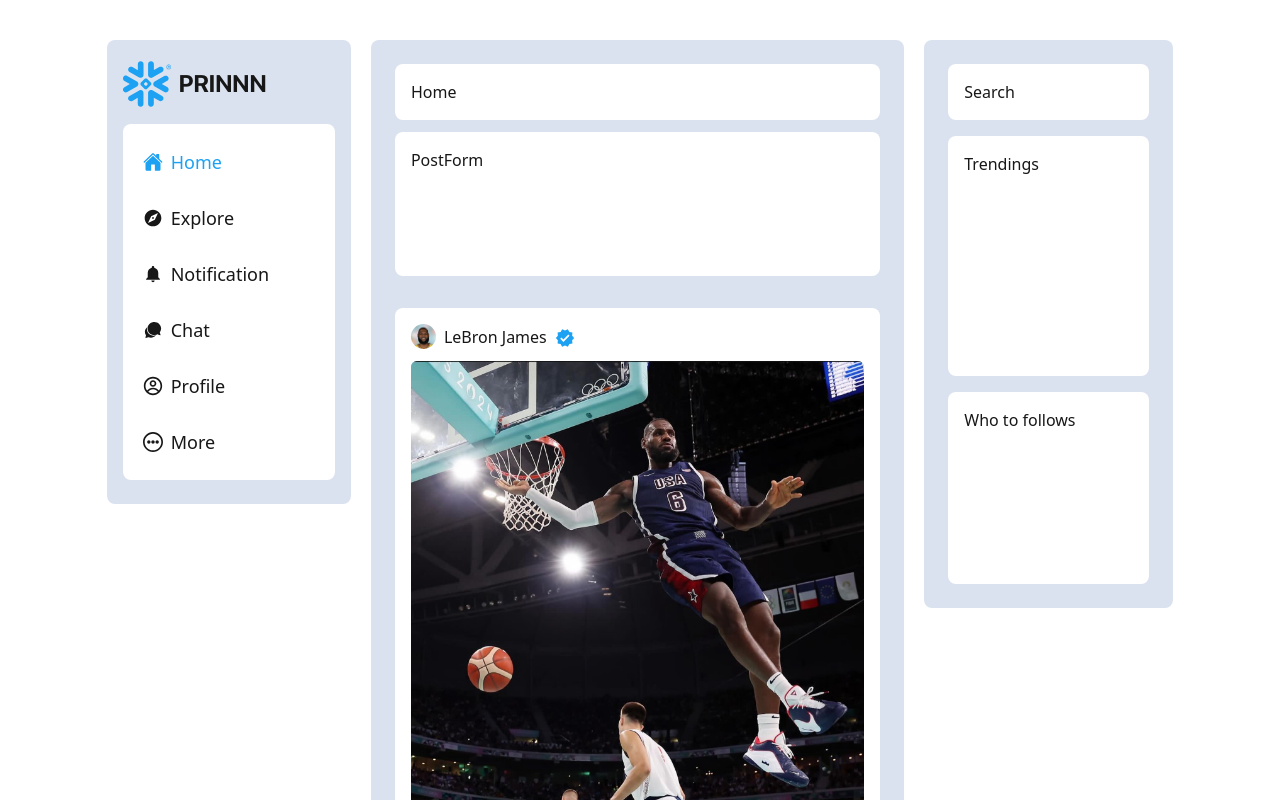
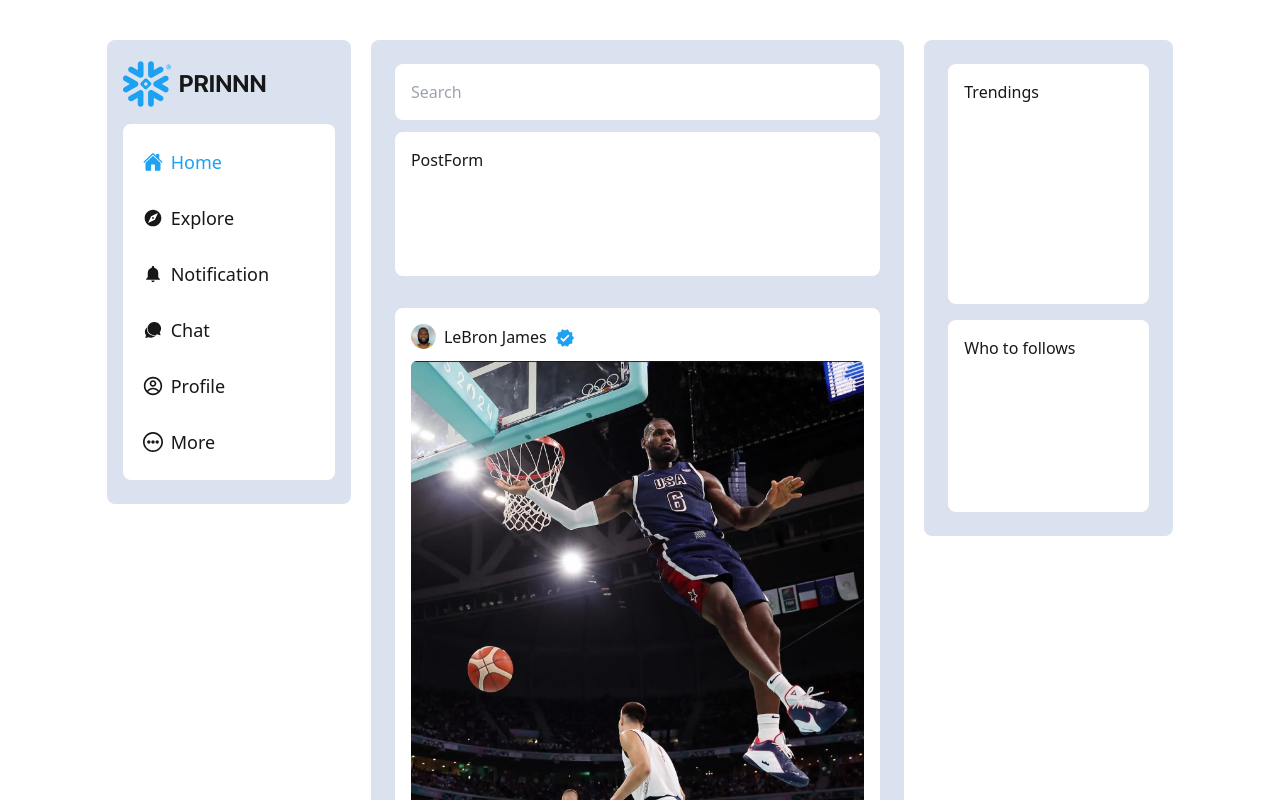
Before and after one commit to prinnnnnn/indiv-2024-client, a Next.js app: page /home in a window 1280 px wide. Shown: the top 800 px of the page. Built offline with nearby package versions, Linux system fonts and the light colour scheme.

Commit message:
components

```diff
--- a/src/app/home/PostForm.tsx
+++ b/src/app/home/PostForm.tsx
@@ -1,7 +1,11 @@
 import React from "react";
 
 const PostForm = () => {
-    return <div>PostForm</div>;
+  return (
+    <div className="bg-white dark:bg-[#3e3e3e] w-full min-h-36 rounded-lg p-4 mb-5">
+      PostForm
+    </div>
+  );
 };
 
 export default PostForm;
--- /dev/null
+++ b/src/app/home/SearchBar.tsx
@@ -0,0 +1,16 @@
+import React from "react";
+
+const SearchBar = () => {
+  return (
+    <div className="flex">
+      <input
+        className="bg-white dark:bg-[#3e3e3e] focus:ring-2 focus:ring-[#1DA1F2] dark:focus:ring-white w-full min-h-12 rounded-lg p-4"
+        type="text"
+        placeholder="Search"
+      />
+      {/* <FaSearch /> */}
+    </div>
+  );
+};
+
+export default SearchBar;
--- a/src/app/home/SideBar.tsx
+++ b/src/app/home/SideBar.tsx
@@ -4,7 +4,7 @@ const SideBar = () => {
   return (
     <div className="flex-grow bg-[#DBE2EF] dark:bg-[#282828] rounded-lg px-6 py-6 h-fit">
     <div className="flex flex-col gap-4">
-      <div className="bg-white dark:bg-[#3e3e3e] w-full min-h-4 rounded-lg p-4">Search</div>
+      {/* <div className="bg-white dark:bg-[#3e3e3e] w-full min-h-4 rounded-lg p-4">Search</div> */}
       <div className="bg-white dark:bg-[#3e3e3e] w-full min-h-60 rounded-lg p-4">
         Trendings
       </div>
--- a/src/app/home/page.tsx
+++ b/src/app/home/page.tsx
@@ -11,6 +11,8 @@ import { MdExplore } from "react-icons/md";
 import SideNav from "./SideNav";
 import SideBar from "./SideBar";
 import PostWidget from "./PostWidget";
+import PostForm from "./PostForm";
+import SearchBar from "./SearchBar";
 
 const HomePage = () => {
     const menus = [
@@ -51,10 +53,8 @@ const HomePage = () => {
         {/* feeds, Form for create post, posts of the followers */}
         <div className="basis-1/2 bg-[#DBE2EF] dark:bg-[#282828] px-6 py-6 rounded-lg">
           <div className="flex flex-col gap-3">
-            <div className="bg-white dark:bg-[#3e3e3e] w-full min-h-12 rounded-lg p-4">Home</div>
-            <div className="bg-white dark:bg-[#3e3e3e] w-full min-h-36 rounded-lg p-4 mb-5">
-              PostForm
-            </div>
+            <SearchBar/>
+            <PostForm/>
             {[1,2,3,4,5,6].map((_, i) => (
               <PostWidget i={_}/>
             ))}
```
